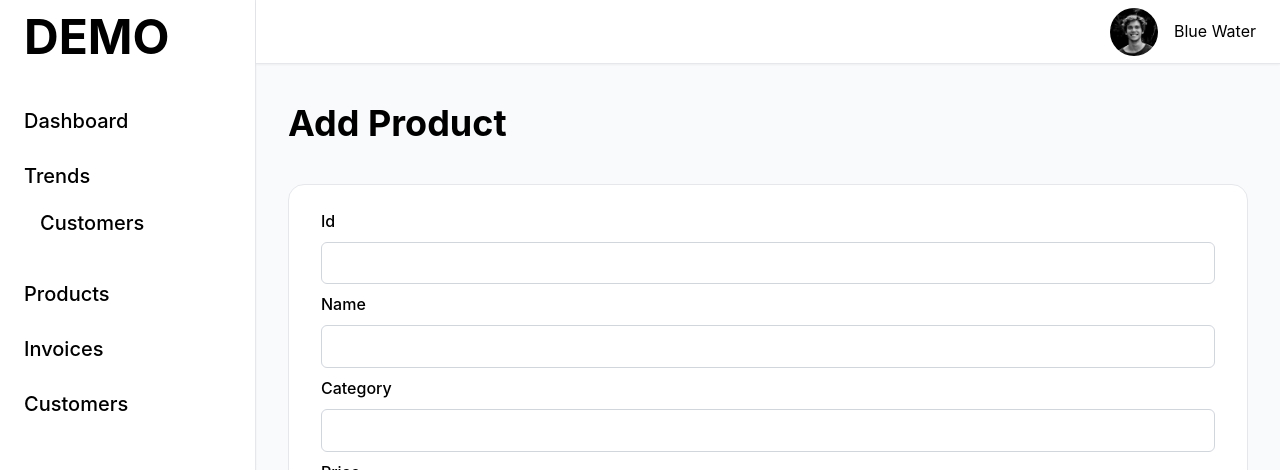
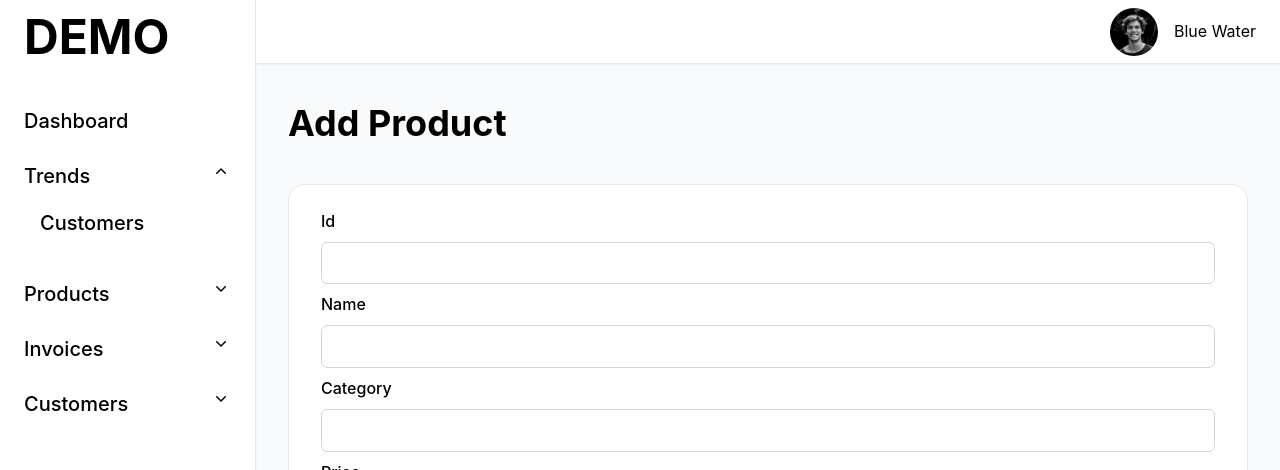
Before and after one commit to abelucsd/insight-board, a React (Vite) app in the folder frontend/: page /products/add in a window 1280 px wide. Both pictures are taken after a click on the button "Trends". Shown: the top 470 px of the page. Built offline with nearby package versions, Linux system fonts and the light colour scheme.

Commit message:
feat(dropdown-links): add svg icon components and add dropdown arrows on dropdownlinks.

```diff
--- a/frontend/src/components/DropdownLinks.tsx
+++ b/frontend/src/components/DropdownLinks.tsx
@@ -1,5 +1,7 @@
 import { useRef, useState } from "react";
 import { Link } from "react-router-dom";
+import { DownArrow } from "../icons/DownArrow";
+import { UpArrow } from "../icons/UpArrow";
 
 interface DropdownLink {
   name: string;
@@ -22,12 +24,20 @@ const DropdownLinks = ({title, links, onLinkClick}: DropdownLinksProps) => {
   return (
     <div
       ref={dropdownRef}
-      className="relative"
+      className="relative w-full"
     >
       <button
         onClick={toggleDropdown}
+        className="w-full"
       >
-        <h3>{title}</h3>
+        <div className="flex flex-row justify-between">
+          <h3>{title}</h3>
+          {isOpen === false ?
+            <DownArrow />
+          :
+            <UpArrow />
+          }
+        </div>
       </button>
 
       {isOpen && (
--- /dev/null
+++ b/frontend/src/icons/DownArrow.tsx
@@ -0,0 +1,15 @@
+export const DownArrow = () => (
+  <svg
+    xmlns="http://www.w3.org/2000/svg"
+    width="20"
+    height="20"
+    fill="currentColor"
+    viewBox="0 0 20 20"
+  >
+    <path
+      fillRule="evenodd"
+      d="M5.23 7.21a.75.75 0 011.06.02L10 10.94l3.71-3.71a.75.75 0 111.06 1.06l-4.24 4.24a.75.75 0 01-1.06 0L5.23 8.29a.75.75 0 01.02-1.06z"
+      clipRule="evenodd"
+    />
+  </svg>
+);
--- /dev/null
+++ b/frontend/src/icons/UpArrow.tsx
@@ -0,0 +1,15 @@
+export const UpArrow = () => (
+  <svg
+    xmlns="http://www.w3.org/2000/svg"
+    width="20"
+    height="20"
+    fill="currentColor"
+    viewBox="0 0 20 20"
+  >
+    <path
+      fillRule="evenodd"
+      d="M14.77 12.79a.75.75 0 01-1.06-.02L10 9.06l-3.71 3.71a.75.75 0 11-1.06-1.06l4.24-4.24a.75.75 0 011.06 0l4.24 4.24a.75.75 0 01-.02 1.06z"
+      clipRule="evenodd"
+    />
+  </svg>
+);
```
